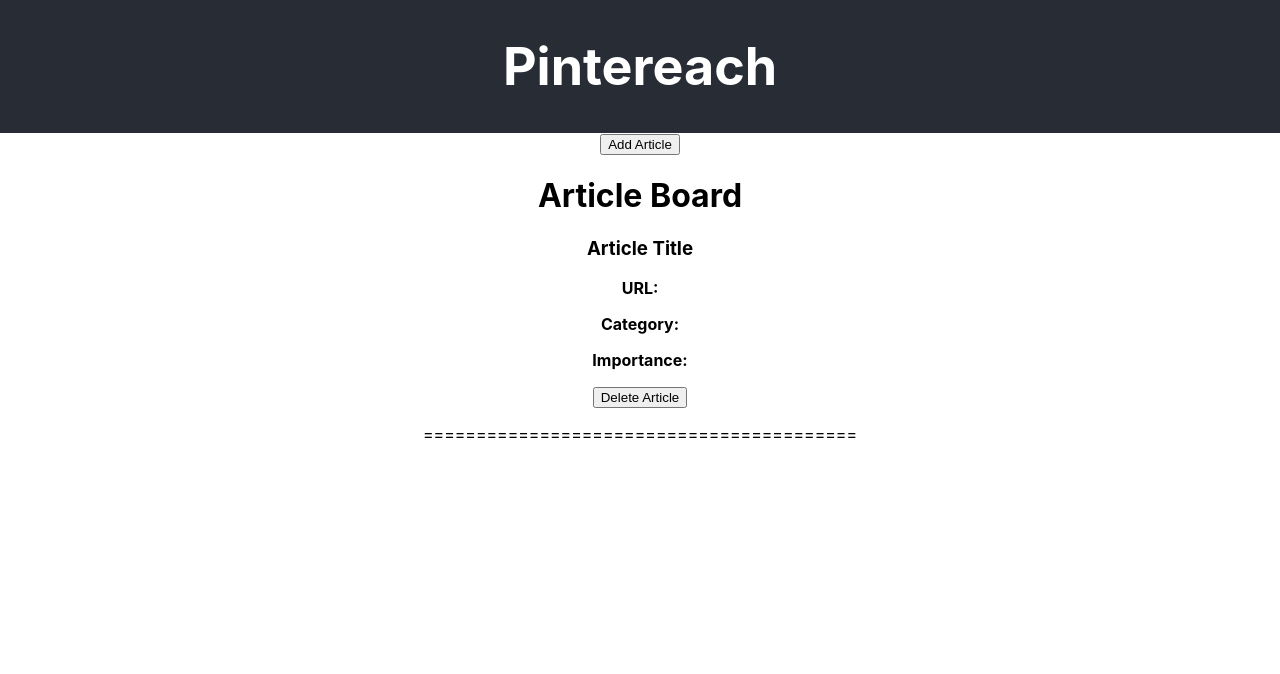
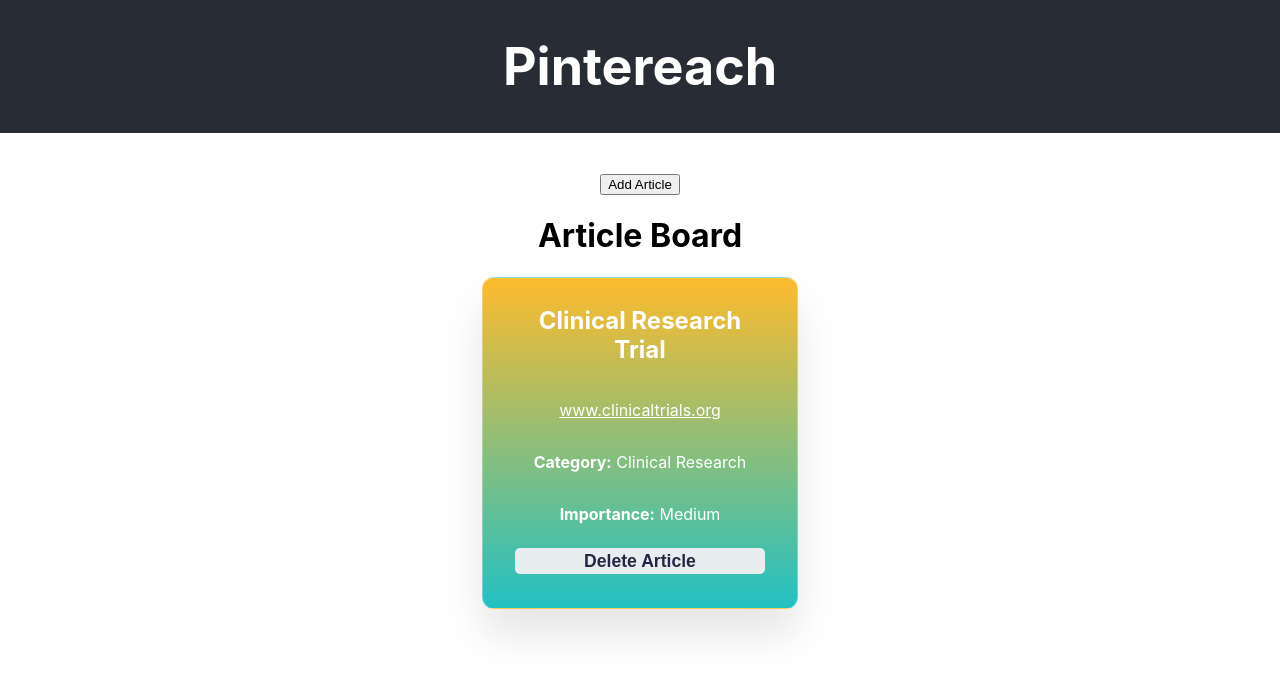
Before and after one commit to ft-pintereach-06/front-end, a React (Create React App) app in the folder pintereach/: page /home in a window 1280 px wide. Shown: the top 674 px of the page. Built offline with nearby package versions, Linux system fonts and the light colour scheme.

Commit message:
updated styling for article component. added change handler for article form. updated article form styling for select elements. built scaffolding for reducer and actions files.

```diff
--- a/pintereach/src/components/Article.js
+++ b/pintereach/src/components/Article.js
@@ -1,6 +1,7 @@
 import React from 'react';
 import { useHistory } from 'react-router-dom';
 import axios from 'axios';
+import { StyledArticleCard } from '../styled-components/StyledArticle';
 
 // TO DO
     // Build deleteArticle function
@@ -31,19 +32,22 @@ function Article(props) {
 
     return (
         <div>
-        {/* <h3>{article.title}</h3>
-        <p><b>URL:</b> {article.url}</p>
-        <p><b>Category:</b> {article.category}</p>
-        <p><b>Importance:</b> {article.importance}</p> */}
+            <StyledArticleCard>
+                <div className="ArticleContainer">
+                    {/* <h2>{article.title}</h2>
+                    <p><a href={article.url}>{article.url}</a></p>
+                    <p><b>Category:</b> {article.category}</p>
+                    <p><b>Importance:</b> {article.importance}</p> */}
 
-        <h3>Article Title</h3>
-        <p><b>URL:</b> </p>
-        <p><b>Category:</b> </p>
-        <p><b>Importance:</b> </p>
+                    {/* <p><b>ArticleTitle:</b>  Clinical Research Trial</p> */}
+                    <h2>Clinical Research Trial</h2>
+                    <p><a href="www.clinicaltrials.org">www.clinicaltrials.org</a></p>
+                    <p><b>Category:</b> Clinical Research</p>
+                    <p><b>Importance:</b> Medium</p>
 
-        <button onClick={handleDeleteClick}>Delete Article</button>
-        <p>=========================================</p>
-
+                    <button onClick={handleDeleteClick}>Delete Article</button>
+                </div>
+            </StyledArticleCard>
         </div>
     )
 }
--- a/pintereach/src/components/ArticleForm.js
+++ b/pintereach/src/components/ArticleForm.js
@@ -1,14 +1,31 @@
-import React from 'react';
+import React, { useState } from 'react';
 import { StyledLoginForm } from '../styled-components/StyledForm';
 import { useHistory } from 'react-router';
 
 // TO DO
     // set up validation to not allow form to be submitted if fields are empty
 
+const initialValues = {
+    title: '',
+    url: '',
+    category: '',
+    importance: ''
+}
 
 export default function ArticleForm(props) {
 
+    const [article, setArticle] = useState(initialValues)
+
     let { push } = useHistory();
+
+    const handleChange = e => {
+        setArticle({
+            ...article,
+            [e.target.name]: e.target.value,
+        })
+    }
+
+    console.log(article);
 
     const handleSaveClick = e => {
         e.preventDefault();
@@ -34,34 +51,34 @@ export default function ArticleForm(props) {
 
                         <label>Title:</label>
                             <div>
-                            <input name='title' type='text' placeholder='Title' />
+                            <input onChange={handleChange} name='title' type='text' placeholder='Title' />
                             </div>
 
                         <label>Link to Article:</label>
                             <div>
-                            <input name='url' type='text' placeholder='Url' />
+                            <input onChange={handleChange} name='url' type='text' placeholder='Url' />
                             </div>
 
                         <label>Importance:</label>
                         <div>
-                            <select name='importance'>
+                            <select onChange={handleChange} name='importance'>
                                 <option value=''>--Select Importance--</option>
-                                <option value='low'>Low</option>
-                                <option value='medium'>Medium</option>
-                                <option value='high'>High</option>
+                                <option value='Low'>Low</option>
+                                <option value='Medium'>Medium</option>
+                                <option value='High'>High</option>
                             </select>
                             </div>
 
                         <label>Category:</label>
                         <div>
-                            <select name='category'>
+                            <select onChange={handleChange} name='category'>
                                 <option value=''>--Select Category--</option>
-                                <option value='original'>Original research</option>
-                                <option value='review'>Review article</option>
-                                <option value='clinical case'>Clinical case study</option>
-                                <option value='clinical trial'>Clinical trial</option>
-                                <option value='poc'>Perspective, opinion, and commentary</option>
-                                <option value='book'>Book review</option>
+                                <option value='Original research'>Original research</option>
+                                <option value='Review article'>Review article</option>
+                                <option value='Clinical case study'>Clinical case study</option>
+                                <option value='Clinical trial'>Clinical trial</option>
+                                <option value='Perspective, opinion, and commentary'>Perspective, opinion, and commentary</option>
+                                <option value='Book review'>Book review</option>
                             </select>
                             </div>
 
--- a/pintereach/src/components/Homepage.js
+++ b/pintereach/src/components/Homepage.js
@@ -13,8 +13,12 @@ function Homepage() {
 
     return (
         <div>
+            <br></br>
+            <br></br>
             <button onClick={handleFormClick}>Add Article</button>
+            {/* <p>------------------------------------------</p> */}
             <h1>Article Board</h1>
+
             <ArticleList />
         </div>
     )
--- a/pintereach/src/components/Login.js
+++ b/pintereach/src/components/Login.js
@@ -1,8 +1,8 @@
 import React, { useState } from 'react';
+import { useHistory } from 'react-router-dom';
+import { StyledLoginForm } from '../styled-components/StyledForm';
 // import { connect } from 'react-redux';
-import { useHistory } from 'react-router-dom';
 // import { axiosWithAuth } from '../utils/AxiosWithAuth';
-import { StyledLoginForm } from '../styled-components/StyledForm';
 
 function Login(props) {
     let { push } = useHistory()
--- /dev/null
+++ b/pintereach/src/services/fetchArticlesService.js
@@ -0,0 +1,15 @@
+import axiosWithAuth from '../utils/AxiosWithAuth';
+
+const fetchArticlesService = () => {
+    return axiosWithAuth()
+        .get('/ INSERT API END POINT')
+            .then((res) => {
+                console.log("fetchArticlesService: ", res);
+                return(res.data);
+            })
+            .catch((err) => {
+                console.log(err);
+            })
+}
+
+export default fetchArticlesService;
--- /dev/null
+++ b/pintereach/src/styled-components/StyledArticle.js
@@ -0,0 +1,66 @@
+import React from 'react'
+import styled from 'styled-components'
+
+const StyledArticle = styled.div`
+    /* background: linear-gradient(0deg, rgba(34,193,195,1) 0%, rgba(253,187,45,1) 100%); */
+    color: #ffffff;
+    position: relative;
+    min-height: 20vh;
+    margin: 0;
+    display: flex;
+    flex-wrap: wrap;
+    justify-content: center;
+    align-content: center;
+    box-sizing: border-box;
+
+    .ArticleContainer {
+        /* background: rgba(255, 255, 255, 0.1); */
+        background: linear-gradient(0deg, rgba(34,193,195,1) 0%, rgba(253,187,45,1) 100%);
+        border-top: 1px solid rgba(255, 255, 255, 0.5);
+        border-left: 1px solid rgba(255, 255, 255, 0.3);
+        border-right: 1px solid rgba(255, 255, 255, 0.3);
+        border-bottom: 1px solid rgba(255, 255, 255, 0.2);
+        border-radius: 12px;
+        padding: 2em;
+        padding-bottom: 3em;
+        width: 250px;
+        height: 250px;
+        display: flex;
+        flex-direction: column;
+        justify-content: center;
+        position: relative;
+        /* backdrop-filter: blur(12px); */
+        box-shadow: 0 26px 42px rgba(0, 0, 0, 0.1);
+    }
+
+    a {
+        color: #ffffff;
+    }
+
+    button {
+        font-weight: 600;
+        text-align: center;
+        font-size: 1.1rem;
+        background-color: #e8eeef;
+        color: #242943;
+        width: 100%;
+        border: none;
+        border-radius: 5px;
+        margin: .5em auto;
+        padding: 1%;
+        cursor: pointer;
+        display: block;
+
+        &:hover {
+            background-color: #fdbb2d;
+            color: #ffffff;
+            transition: all .4s ease-in-out;
+        }
+        transition: all .4s ease-in-out;
+    }
+`;
+
+
+export const StyledArticleCard = ({children}) => {
+    return <StyledArticle>{children}</StyledArticle>;
+};
--- a/pintereach/src/styled-components/StyledForm.js
+++ b/pintereach/src/styled-components/StyledForm.js
@@ -68,6 +68,18 @@ const StyledForm = styled.div`
         }
     }
 
+    select {
+        background: #e8eeef;
+        color: #323232;
+        border: none;
+        border-radius: 5px;
+        padding: 1em;
+        margin-top: .25em;
+        margin-bottom: .5em;
+        width: 82%;
+
+    }
+
     button {
         font-weight: 600;
         text-align: center;
```
Also changed, not shown: pintereach/src/actions/index.js (+45 -0 lines), pintereach/src/components/ArticleList.js (+8 -2 lines), pintereach/src/index.js (+9 -2 lines), pintereach/src/reducer/index.js (+48 -0 lines).
